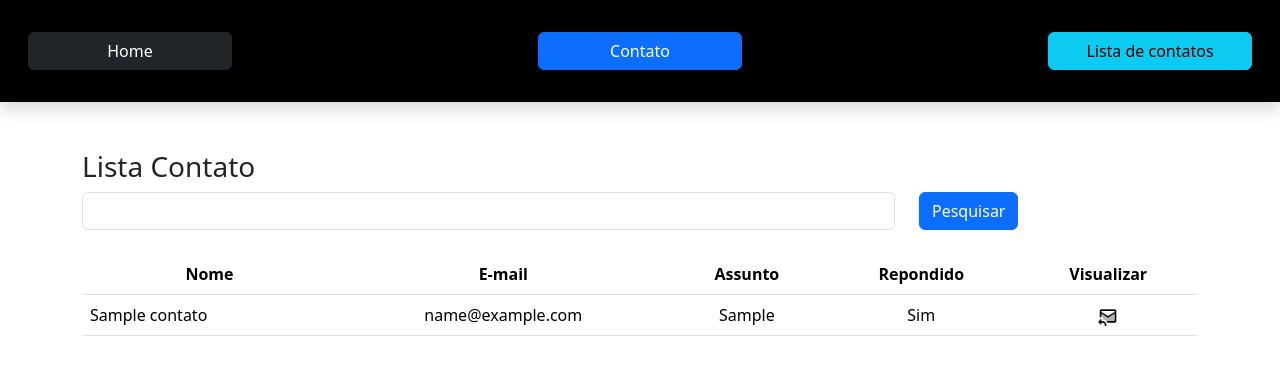
After one commit to ZelroWs/flask, a Flask app: page /contato/lista/ in a window 1280 px wide. The commit adds this page. Shown: the top 375 px of the page. Run offline with Flask 3, Linux system fonts and the light colour scheme; tables that the repository leaves empty hold one stand-in row (values such as "Sample post").

Commit message:
Deixando o APP seguro Adicionando imagens e icones Estruturando os templates Criando rotas dinamicas

```diff
--- /dev/null
+++ b/app/static/js/script.js
@@ -0,0 +1 @@
+console.log('Meu arquivo JS')
--- /dev/null
+++ b/app/templates/base.html
@@ -0,0 +1,23 @@
+<!DOCTYPE html>
+<html lang="pt-br">
+<head>
+    <meta charset="UTF-8">
+    <meta name="viewport" content="width=device-width, initial-scale=1.0">
+    <title>Estudo Flask</title>
+    <link href="https://cdn.jsdelivr.net/npm/bootstrap@5.3.7/dist/css/bootstrap.min.css" rel="stylesheet" integrity="sha384-LN+7fdVzj6u52u30Kp6M/trliBMCMKTyK833zpbD+pXdCLuTusPj697FH4R/5mcr" crossorigin="anonymous">
+    <link rel="shortcut icon" href="{{ url_for('static', filename='img/Flask.png') }}">
+
+</head>
+<body>
+
+        {% include 'nav.html' %}
+
+    <section class="container-fluid " >
+        {% block content %} {% endblock %}
+    </section>
+
+
+    <script src="{{url_for('static', filename='js/script.js')}}"></script>
+    <script src="https://cdn.jsdelivr.net/npm/bootstrap@5.3.7/dist/js/bootstrap.bundle.min.js" integrity="sha384-ndDqU0Gzau9qJ1lfW4pNLlhNTkCfHzAVBReH9diLvGRem5+R9g2FzA8ZGN954O5Q" crossorigin="anonymous"></script>
+</body>
+</html>
--- /dev/null
+++ b/app/templates/contato_lista.html
@@ -0,0 +1,54 @@
+{% extends 'base.html' %}
+
+{% block content %}
+    <div class="container">
+        <div class="row mt-4">
+            <h3>Lista Contato</h3>
+
+            <form method="get" class="row">
+                <div class="col-9 ">
+                    <input type="text" name="pesquisa" class="form-control">
+                </div>
+                <div class="col-3">
+                    <button type="submit" class="btn btn-primary ">Pesquisar</button>
+                </div>
+            </form>
+
+            <div class="col-12 mt-4">
+                <table class="table " -moz-border-radius: 5px>
+                    <thead class="text-center ">
+                        <tr>
+                            <th>Nome</th>
+                            <th>E-mail</th>
+                            <th>Assunto</th>
+                            <th>Repondido</th>
+                            <th>Visualizar</th>
+                        </tr>
+                    </thead>
+                    <tbody class="text-center">
+                        {% for linha in context['dados'] %}
+                        <tr>
+                            <td class="text-start">{{linha.nome}}</td>
+                            <td>{{linha.email}}</td>
+                            <td>{{linha.assunto}}</td>
+                            <td>
+                                {% if linha.respondido == 0 %}
+                                    Não
+                                {% else %}
+                                    Sim
+                                {% endif %}
+                            </td>
+                            <td><a href="{{url_for('contatoDetail', id=linha.id)}}">
+                                <img src="{{url_for('static', filename='img/responder.png')}}" alt="responder" width="20px">
+                                </a>
+                            </td>
+                        </tr>
+                        {% endfor %}
+                    </tbody>
+                </table>
+            </div>
+        </div>
+
+    </div>
+    <script src="https://cdn.jsdelivr.net/npm/bootstrap@5.3.7/dist/js/bootstrap.bundle.min.js" integrity="sha384-ndDqU0Gzau9qJ1lfW4pNLlhNTkCfHzAVBReH9diLvGRem5+R9g2FzA8ZGN954O5Q" crossorigin="anonymous"></script>
+{% endblock %}
--- /dev/null
+++ b/app/templates/nav.html
@@ -0,0 +1,9 @@
+<div class="container-fluid bg-black shadow p-3 mb-5">
+    <nav class="navbar navbar-expand-lg">
+        <div class="container-fluid bg-secundary text-start">
+            <a href="/" class="btn btn-dark mt-2 mb-2 col-2">Home</a>
+            <a href="{{url_for('contato')}}"class="btn btn-primary mt-2 mb-2 col-2">Contato</a>
+            <a href="{{url_for('contatoLista')}}"class="btn btn-info mt-2 mb-2 col-2">Lista de contatos</a>
+        </div>
+    </nav>
+</div>
--- a/app/views.py
+++ b/app/views.py
@@ -13,6 +13,37 @@ def homepage():
         'idade': idade
     }
     return render_template('index.html',context=context)
+
+
+@app.route('/contato/lista/')
+def contatoLista():
+
+    if request.method == 'GET':
+        pesquisa = request.args.get('pesquisa', '')
+
+    dados = Contato.query
+    if pesquisa != '':
+        dados = dados.filter_by(nome=pesquisa)
+
+    context = {'dados': dados.all()}
+
+    return render_template('contato_lista.html', context=context)
+
+@app.route('/contato/<int:id>/')
+def contatoDetail(id):
+    obj = Contato.query.get(id)
+    return render_template('contato_detail.html', obj=obj)
+
+
+
+@app.route('/contato/', methods=['GET', 'POST'])
+def contato():
+    form = ContatoForm()
+    context = {}
+    if form.validate_on_submit():
+        form.save()
+        return redirect(url_for('homepage'))
+    return render_template('contato.html', context=context, form=form)
 
 
 #formato não recomendado
@@ -38,14 +69,3 @@ def contato_old():
         db.session.add(contato)
         db.session.commit()
     return render_template('contato_old.html', context=context)
-
-
-
-@app.route('/contato/', methods=['GET', 'POST'])
-def contato():
-    form = ContatoForm()
-    context = {}
-    if form.validate_on_submit():
-        form.save()
-        return redirect(url_for('homepage'))
-    return render_template('contato.html', context=context, form=form)
```
Also changed, not shown: app/__init__.py (+5 -3 lines), app/templates/contato.html (+4 -16 lines), app/templates/contato_detail.html (added, +31 -0 lines), app/templates/index.html (+5 -13 lines), create_secrets.py (added, +7 -0 lines), app/static/img/Flask.png (added), app/static/img/Flask_txt.png (added), app/static/img/responder.png (added), 1 other file.
